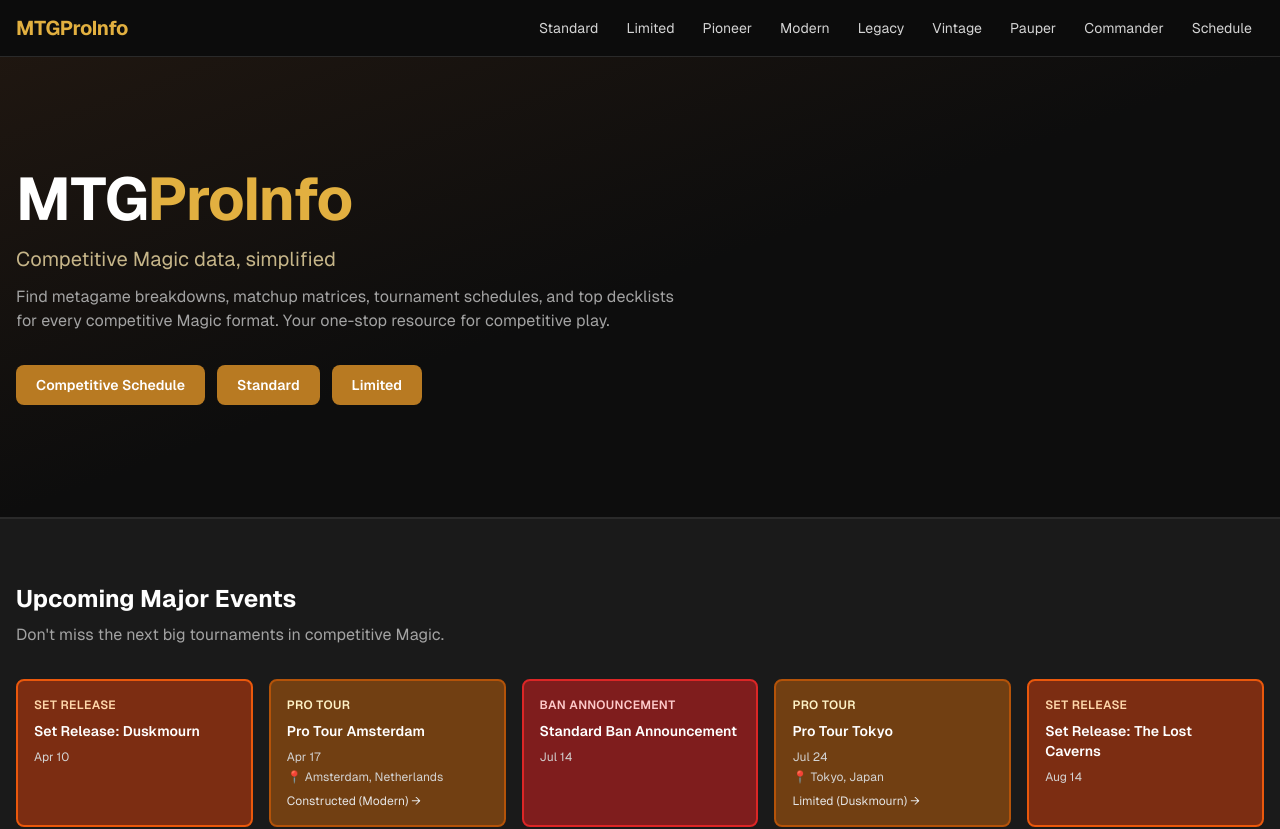
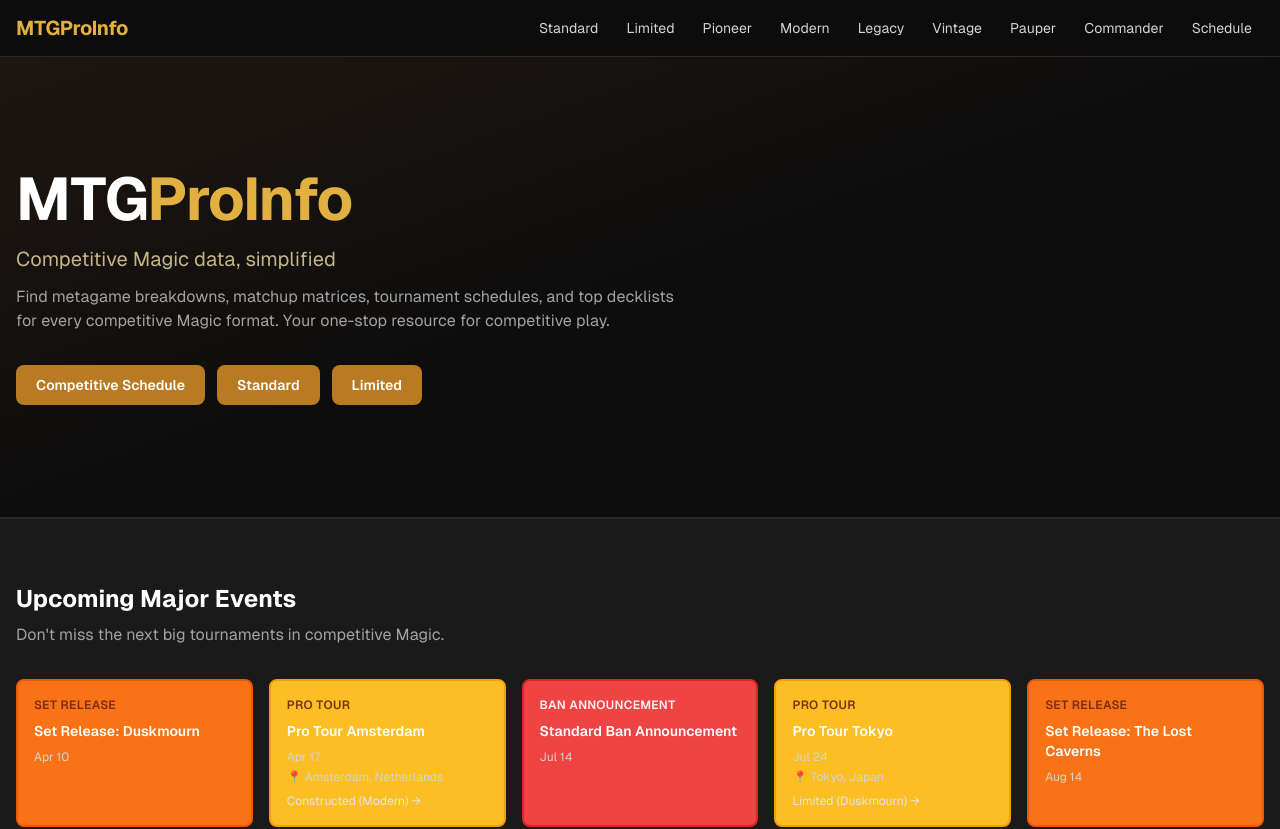
Before and after one commit to leobotclawd-ship-it/spike-vault, a Next.js app: page / in a window 1280 px wide. Shown: the top 829 px of the page. Built offline with nearby package versions, Linux system fonts and the light colour scheme.

Commit message:
feat: Brighten event type colors - vibrant yellow, red, green, orange

```diff
--- a/src/data/scheduleData.ts
+++ b/src/data/scheduleData.ts
@@ -41,13 +41,13 @@ export const scheduleEvents: ScheduleEvent[] = [
 ];
 
 export const eventTypeColors = {
-  'pro-tour': { bg: '#713f12', text: '#fef3c7', border: '#b45309' },
-  'rc': { bg: '#1e3a8a', text: '#dbeafe', border: '#1e40af' },
-  'arena-direct': { bg: '#4c1d95', text: '#e9d5ff', border: '#7c3aed' },
-  'arena-weekend': { bg: '#500724', text: '#fbcfe8', border: '#be185d' },
-  'sq-mtgo': { bg: '#064e3b', text: '#d1fae5', border: '#047857' },
-  'set-release': { bg: '#7c2d12', text: '#fed7aa', border: '#ea580c' },
-  'ban-schedule': { bg: '#7f1d1d', text: '#fecaca', border: '#dc2626' }
+  'pro-tour': { bg: '#fbbf24', text: '#78350f', border: '#f59e0b' },
+  'rc': { bg: '#10b981', text: '#f0fdf4', border: '#059669' },
+  'arena-direct': { bg: '#a78bfa', text: '#1e1b4b', border: '#7c3aed' },
+  'arena-weekend': { bg: '#ec4899', text: '#fdf2f8', border: '#be185d' },
+  'sq-mtgo': { bg: '#14b8a6', text: '#f0fdfa', border: '#0d9488' },
+  'set-release': { bg: '#f97316', text: '#7c2d12', border: '#ea580c' },
+  'ban-schedule': { bg: '#ef4444', text: '#fef2f2', border: '#dc2626' }
 };
 
 export const platformColors = {
```
